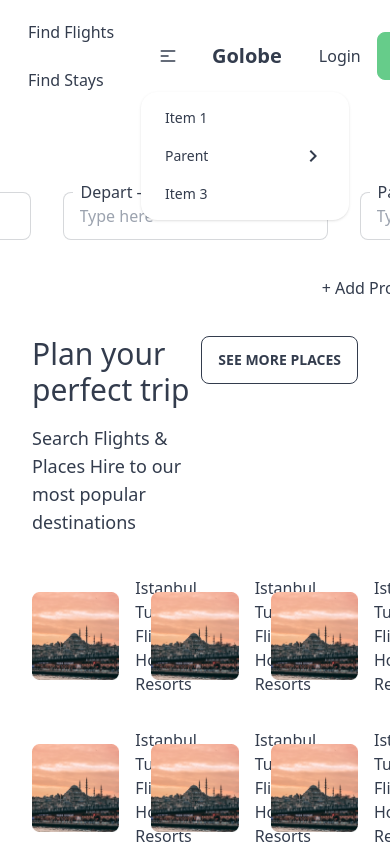
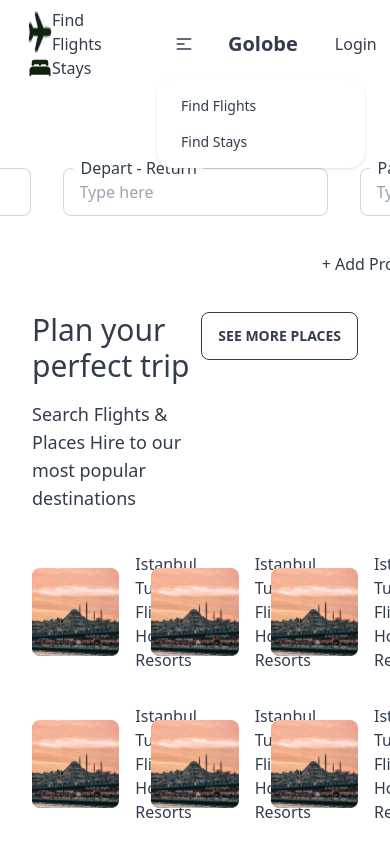
Before and after one commit to kingkwongsta/Golobe-Travel-Agency, a Next.js app: page / in a window 390 px wide. Both pictures are taken after a click on the label 168 px from the left and 56 px from the top of the page. Shown: the top 844 px of the page. Built offline with nearby package versions, Linux system fonts and the light colour scheme.

Commit message:
navbar responsive

```diff
--- a/src/components/navbar.jsx
+++ b/src/components/navbar.jsx
@@ -1,17 +1,24 @@
+import Image from "next/image";
+import airplane from "./../../public/airplane.png";
+import stays from "./../../public/bed.png";
+
 export default function NavBar() {
   return (
-    <div className="navbar bg-base-100">
+    <div className="navbar bg-base-100 mx-[16px]">
       <div className="navbar-start">
-        <ul className="menu menu-horizontal px-1">
-          <li>
+        <div className="menu menu-horizontal px-1 sm:max-md:hidden">
+          <div className="flex flex-row mr-5">
+            <Image src={airplane} height={24} width={24} alt="airplane" />
             <a>Find Flights</a>
-          </li>
-          <li>
-            <a>Find Stays</a>
-          </li>
-        </ul>
+          </div>
+          <div className="flex flex-row">
+            <Image src={stays} height={24} width={24} alt="airplane" />
+            <span>Stays</span>
+          </div>
+        </div>
+        {/* Hamburger Menu */}
         <div className="dropdown">
-          <label tabIndex={0} className="btn btn-ghost lg:hidden">
+          <label tabIndex={0} className="btn btn-ghost md:hidden">
             <svg
               xmlns="http://www.w3.org/2000/svg"
               className="h-5 w-5"
@@ -32,32 +39,10 @@ export default function NavBar() {
             className="menu menu-compact dropdown-content mt-3 p-2 shadow bg-base-100 rounded-box w-52"
           >
             <li>
-              <a>Item 1</a>
-            </li>
-            <li tabIndex={0}>
-              <a className="justify-between">
-                Parent
-                <svg
-                  className="fill-current"
-                  xmlns="http://www.w3.org/2000/svg"
-                  width="24"
-                  height="24"
-                  viewBox="0 0 24 24"
-                >
-                  <path d="M8.59,16.58L13.17,12L8.59,7.41L10,6L16,12L10,18L8.59,16.58Z" />
-                </svg>
-              </a>
-              <ul className="p-2">
-                <li>
-                  <a>Submenu 1</a>
-                </li>
-                <li>
-                  <a>Submenu 2</a>
-                </li>
-              </ul>
+              <a>Find Flights</a>
             </li>
             <li>
-              <a>Item 3</a>
+              <a>Find Stays</a>
             </li>
           </ul>
         </div>
```
